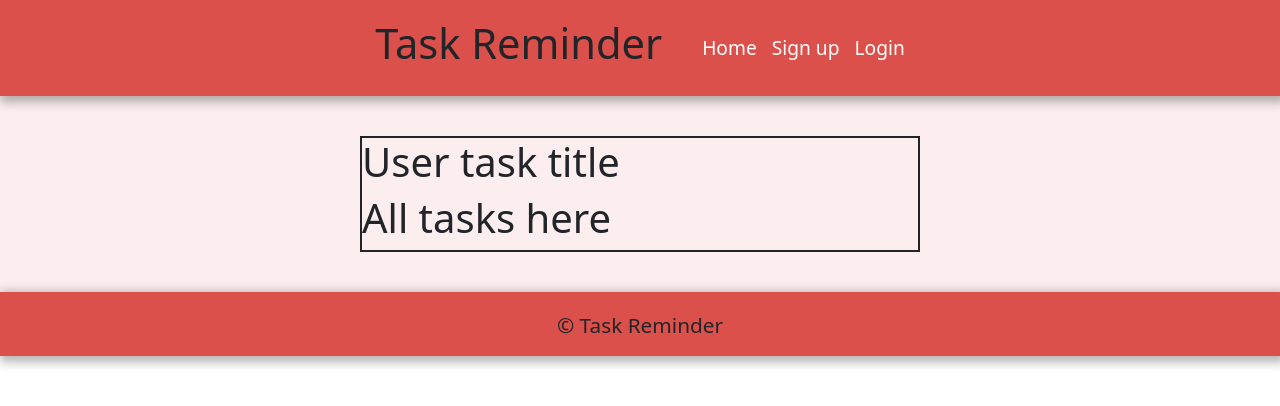
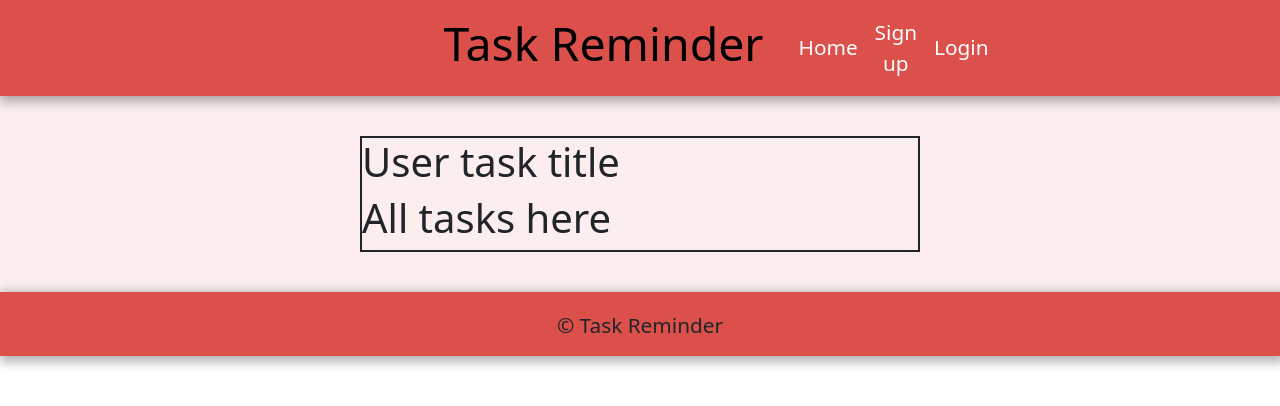
Before and after one commit to Timalexanderandersson/Task-Reminder, a Django app: page / in a window 1280 px wide. Shown: the top 406 px of the page. Run offline with Django 5.2, Linux system fonts and the light colour scheme; data that the repository does not hold is empty; some libraries are stand-ins or nearby versions.

Commit message:
delete in views unnecessary code, added home in base.html,delete unnecessary code in css,and added link for header title h1

```diff
--- a/static/css/style.css
+++ b/static/css/style.css
@@ -1,3 +1,4 @@
+/* Reseting all margins,padding. and border-box on box-sizing */
 *{
     margin:0;
     padding:0;
@@ -23,10 +24,14 @@ body{
     box-shadow: 3px 3px 10px 3px rgba(0, 0, 0, 0.3);
     position: relative;
 }
+/*Title h1*/
+.title-link{
+    text-decoration: none;
+    color: black;
+}
 /*navbar for big screens*/
 .bigger-nav{
     display: none;
-
 }
 /*Navbar button*/
 .button-nav-div{
@@ -35,19 +40,16 @@ body{
     padding-left: 30px;
     padding-top: 5px;
 }
-.color-hover{
-  color: white;
-}
 .color-hover:active{
     color: rgb(209, 114, 114);
-  }
+}
 
 /*Main*/
 main{
     flex-grow: 1;
 
-
 }
+/*Index.html page*/
 .cool-color-here{
     background-color: #fceeee;
     display: flex;
@@ -60,7 +62,6 @@ main{
     height: 100%;
     border-color: black;
     border:2px solid;
-
 }
 
 /*Footer*/
@@ -80,6 +81,7 @@ main{
     box-shadow: 3px 3px 10px 3px rgba(0, 0, 0, 0.3);
     position:relative;
 }
+
 /*Media queries for 400px*/
 @media screen and (min-width: 400px){
 
@@ -95,6 +97,7 @@ main{
     display: flex;
     margin-left: 15px;
     align-items: center;
+
 }
 .button-big{
     padding-left: 6px;
@@ -119,46 +122,57 @@ main{
 
 /*Media queries for 600px*/
 @media screen and (min-width: 600px){
+/*links in nav*/
 .bigger-nav{
-
-    margin-left: 25px;
-
+    margin-left: 10px;
+    width: 20vh;
 }
 .button-big{
-    padding-left: 15px;
-    font-size: 1.1rem;
+    padding-left: 5px;
+    font-size: 1.0rem;
 
 }
 #title-task {
     font-size: 2.5rem;
+    width: 50vh;
+    display: flex;
+    justify-content: right;
 }
 
 }
 
 /*Media queries for 768px*/
 @media screen and (min-width: 768px){
+/*Links in nav*/
+.bigger-nav{
+    margin-left: 25px;
+}
+.button-big{
+    padding-left: 10px;
+    font-size: 1.1rem;
 
-    .bigger-nav{
-
-        margin-left: 25px;
-
-    }
-    .button-big{
-        padding-left: 15px;
-        font-size: 1.2rem;
-
-    }
-    #title-task {
-        font-size: 2.6rem;
-    }
-    .no-display-block{
-        display: flex;
-    }
-
+}
+#title-task{
+    font-size: 2.6rem;
+    width: 50vh;
+}
 }
 
 /*Media queries for 992px*/
 @media screen and (min-width: 992px){
+#title-task {
+    font-size: 2.9rem;
+    width: 59vh;
+}
 
+.button-big{
+    padding-left: 10px;
+    font-size: 1.3rem;
 
 }
+.bigger-nav{
+    margin-left: 25px;
+    width: 25vh;
+}
+
+}
--- a/task_app/views.py
+++ b/task_app/views.py
@@ -1,5 +1,4 @@
 from django.shortcuts import render
-from django.views import generic
 from .models import UserTask, Taskmodel, Taskcomment
 
 
@@ -7,7 +6,6 @@ def Userforviews(request):
     user = Taskmodel.objects.all()
     user_task = UserTask.objects.all()
     task_comment = Taskcomment.objects.all()
-    template_name = "task_app/index.html"
 
     return render(request, 'index.html', {
         'user': user,
--- a/templates/base.html
+++ b/templates/base.html
@@ -19,32 +19,28 @@
 <body>
   <!-- Header -->
   <header class="header-bar">
-    <!-- Nav button -->
+    <!-- Nav button and title -->
     <div class="col no-display-block"></div>
     <div class="text-center next-screen">
-      <h1 id="title-task">Task Reminder</h1>
+      <h1 id="title-task"><a class="title-link" href="{% url 'Homepage' %}">Task Reminder</a></h1>
       <div class="bigger-nav">
-        <a class="button-big" href="#">Home</a>
+        <a class="button-big" href="{% url 'Homepage' %}">Home</a>
         <a class="button-big" href="#">Sign up</a>
         <a class="button-big" href="#">Login</a>
       </div>
-
-
     </div>
     <div class="dropdown col button-nav-div no-nav-bar">
       <a href="#" role="button" data-bs-toggle="dropdown" aria-expanded="false">
         <i class="fa-solid fa-arrow-down-short-wide color-hover"></i>
       </a>
-
+      <!-- Navbar after 400px -->
       <ul class="dropdown-menu">
-        <li><a class="dropdown-item" href="#">Home</a></li>
+        <li><a class="dropdown-item" href="{% url 'Homepage' %}">Home</a></li>
         <li><a class="dropdown-item" href="#">Sign up</a></li>
         <li><a class="dropdown-item" href="#">Login</a></li>
       </ul>
     </div>
-
   </header>
-
   <!-- Main Content -->
   <main>
     <div>
@@ -59,8 +55,7 @@
       <p>&copy; Task Reminder</p>
     </div>
   </footer>
-
-  <!-- Javascript -->
+  <!-- Javascript, bootstrap Javascript -->
   <script src="https://cdn.jsdelivr.net/npm/@popperjs/core@2.11.8/dist/umd/popper.min.js"
     integrity="sha384-I7E8VVD/ismYTF4hNIPjVp/Zjvgyol6VFvRkX/vR+Vc4jQkC+hVqc2pM8ODewa9r" crossorigin="anonymous">
   </script>
@@ -68,7 +63,6 @@
     integrity="sha384-0pUGZvbkm6XF6gxjEnlmuGrJXVbNuzT9qBBavbLwCsOGabYfZo0T0to5eqruptLy" crossorigin="anonymous">
   </script>
   <script src="{% static 'js/script.js' %}"></script>
-
   <!--Font Awesome -->
   <script src="https://kit.fontawesome.com/482a5ab2aa.js" crossorigin="anonymous"></script>
 </body>
```
